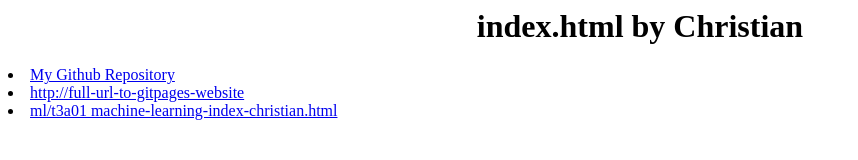
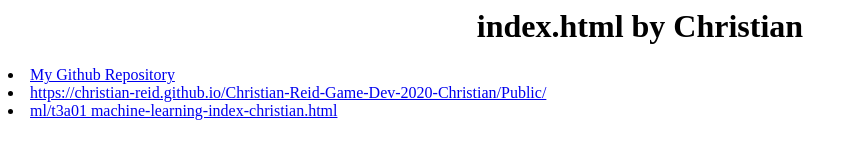
Before and after one commit to Christian-Reid/Christian-Reid-Game-Dev-2020-Christian, a plain HTML site: page Public/index.html in a window 1280 px wide. Shown: the whole page, without its empty margins (0-858 px from the left). Drawn offline with Linux system fonts and the light colour scheme.

Commit message:
Add files via upload

```diff
--- a/Public/index.html
+++ b/Public/index.html
@@ -1,5 +1,5 @@
 <h1 align=center>index.html by Christian</h1>
 
 <li><a href="https://github.com/Christian-Reid/Christian-Reid-Game-Dev-2020-Christian">My Github Repository</a>
-<li><a href="https://full-url-to-gitpages-website">http://full-url-to-gitpages-website</a>
+<li><a href="https://christian-reid.github.io/Christian-Reid-Game-Dev-2020-Christian/Public/">https://christian-reid.github.io/Christian-Reid-Game-Dev-2020-Christian/Public/</a>
 <li><a href="ml/t3a01 machine-learning-index-christian.html">ml/t3a01 machine-learning-index-christian.html</a>
```
Also changed, not shown: Public/Index.html.txt.
